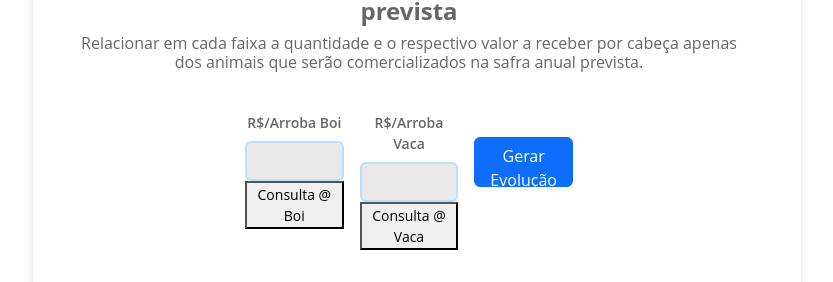
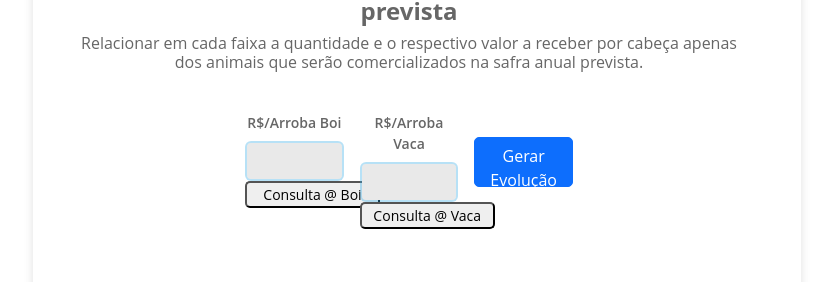
Before and after one commit to GustQueiroz/agroApp, a React (Create React App) app: page /pecuaria-de-corte in a window 1280 px wide. Shown: the part 1840-2122 px from the top of the page, without its empty margins (223-1056 px from the left). Built offline with nearby package versions, Linux system fonts and the light colour scheme.

Commit message:
formulariocorrecoes

```diff
--- a/src/components/FormBeefCattle.jsx
+++ b/src/components/FormBeefCattle.jsx
@@ -203,12 +203,12 @@ const FormBeefCattle = () => {
             <div className="col-2">
                 <label htmlFor="inputName" className="form-label centered">R$/Arroba Boi</label>
                 <input type="text" className="form-control centered" id="inputName" onInput={handleOnlyNumber}/>
-                <button type="text" className="btn-primary">Consulta @ Boi</button>
+                <button type="text" className="btn-primary bm-second">Consulta @ Boi</button>
             </div>
             <div className="col-2">
                 <label htmlFor="inputName" className="form-label centered">R$/Arroba Vaca</label>
                 <input type="text" className="form-control centered" id="inputName" onInput={handleOnlyNumber}/>
-                <button type="text" className="btn-primary">Consulta @ Vaca</button>
+                <button type="text" className="btn-primary bm-second">Consulta @ Vaca</button>
             </div>
             <div className="col-2">
                 <button type="text" className="btn btn-primary bm-primary">Gerar Evolução</button>
--- a/src/components/styles/FormStyles.css
+++ b/src/components/styles/FormStyles.css
@@ -23,6 +23,12 @@
 .bm-primary {
   margin-top: 25px;
   height:  50px;
+}
+.btn-primary {
+  border-radius: 5px;
+}
+.bm-second {
+  width: 135px
 }
 .input {
     background-color: #e9e9e9;
```
